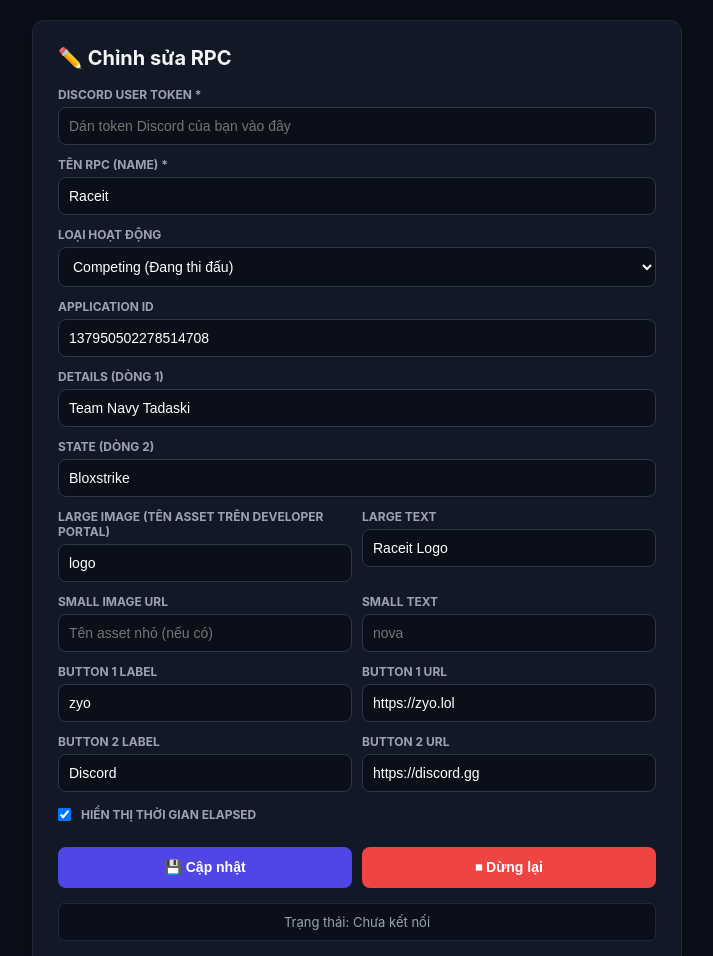
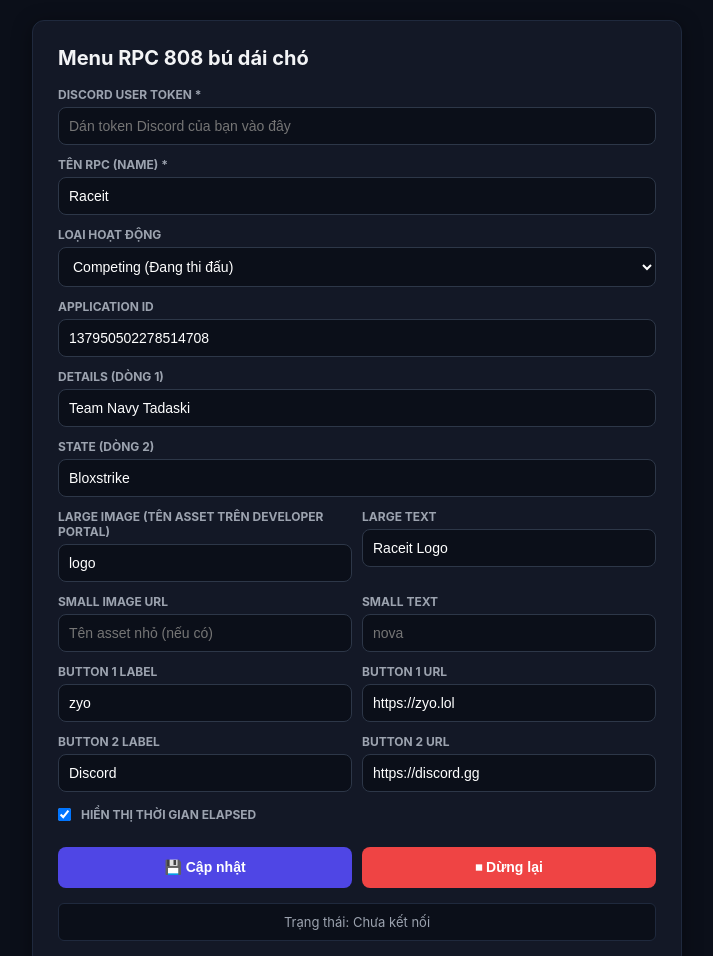
Before and after one commit to dinhhieudepzai-ux/-my-discord-rpc, a website: page index.html in a window 1280 px wide. Shown: the top 956 px of the page, without its empty margins (283-996 px from the left). Drawn offline with Linux system fonts and the light colour scheme.

Commit message:
Update index.html

```diff
--- a/index.html
+++ b/index.html
@@ -3,7 +3,7 @@
 <head>
     <meta charset="UTF-8">
     <meta name="viewport" content="width=device-width, initial-scale=1.0">
-    <title>NovaRPC Manager Clone</title>
+    <title>808RPC Manager Clone</title>
     <style>
         * { box-sizing: border-box; }
         body {
@@ -76,7 +76,7 @@
 
     <div class="container">
         <div class="card">
-            <h2>✏️ Chỉnh sửa RPC</h2>
+            <h2>Menu RPC 808 bú dái chó</h2>
 
             <label>Discord User Token *</label>
             <input type="password" id="token" placeholder="Dán token Discord của bạn vào đây">
```
